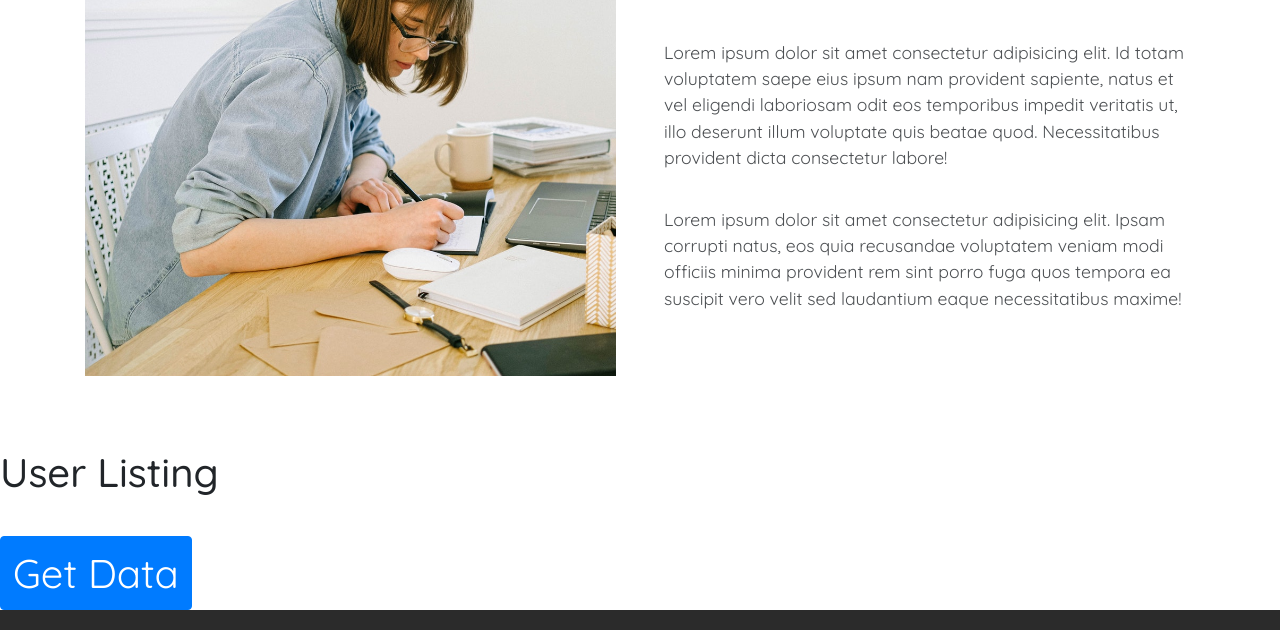
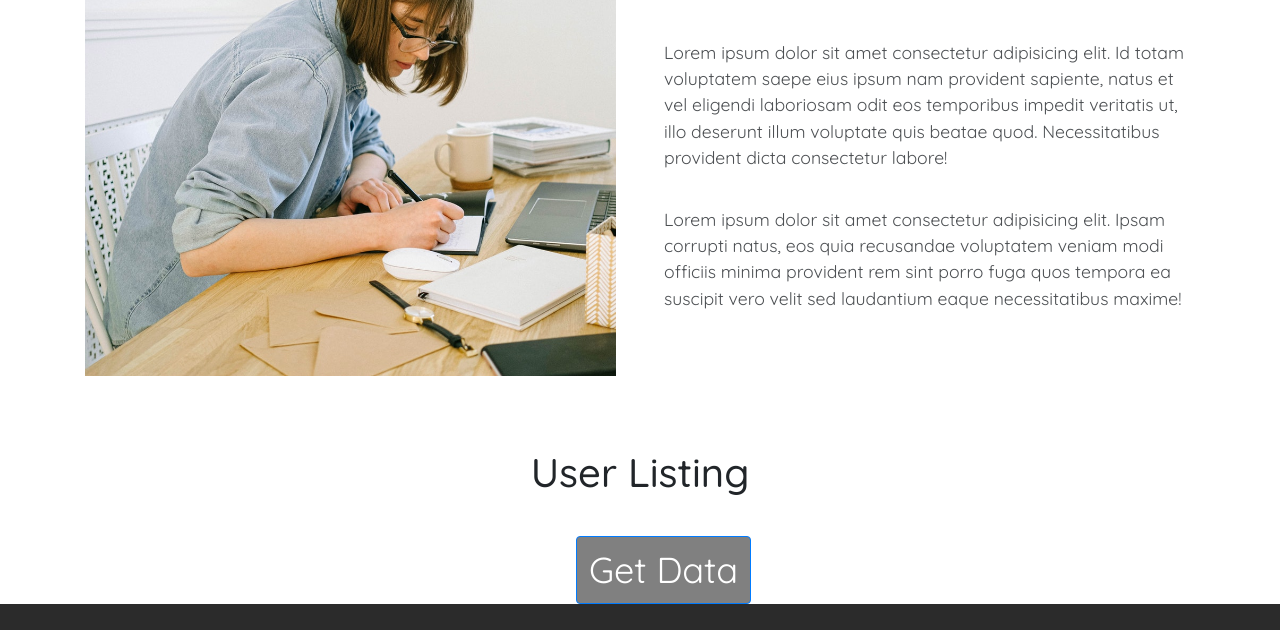
Before and after one commit to vishalm31001/sessional-assessment-2, a plain HTML site: page index.html in a window 1280 px wide. Shown: the part 3149-3779 px from the top of the page. Drawn offline with nearby package versions, Linux system fonts and the light colour scheme.

Commit message:
committing webpage

```diff
--- a/style.css
+++ b/style.css
@@ -359,6 +359,16 @@ footer{
     }
 }
 
+.mb-4{
+    text-align: center;
+}
 #getDataBtn{
-    font-size: 40px;
+    font-size: 36px;
+    background-color: grey;
+    color: white;
+    margin-left:45%;
 }
+#getDataBtn:hover{
+    background-color:white;
+    color:black;
+}
```
